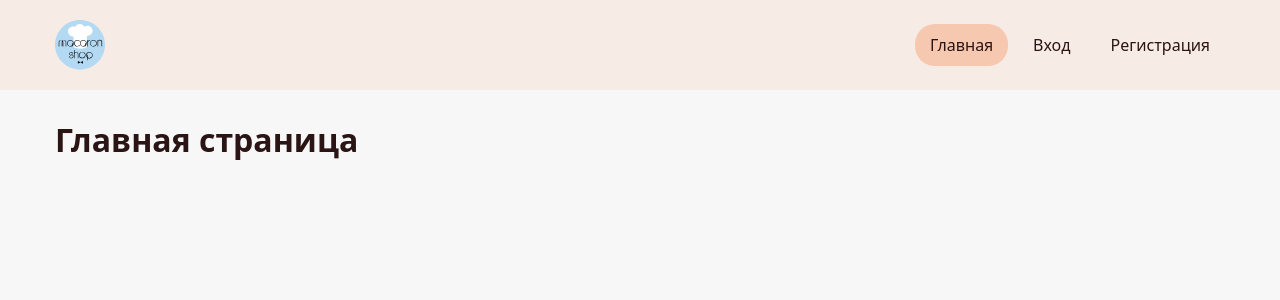
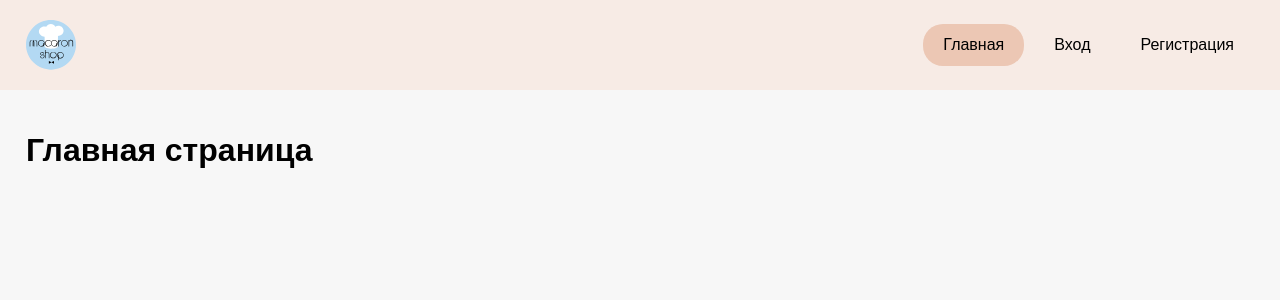
Before and after one commit to SwetlanaAng/ecommerce-app, a React (Vite) app: page / in a window 1280 px wide. Shown: the top 300 px of the page. Built offline with nearby package versions, Linux system fonts and the light colour scheme.

Commit message:
feat: create not found page

```diff
--- a/src/components/header/Header.css
+++ b/src/components/header/Header.css
@@ -1,6 +1,6 @@
 .header {
   width: 100%;
-  background-color: #f7ebe5;
+  background-color: var(--bg-color-light);
 }
 .header-content {
   display: flex;
@@ -23,12 +23,12 @@
     li {
       a {
         color: var(--text-color);
-        padding: 10px 15px;
+        padding: 10px 20px;
         border-radius: 20px;
         transition: all 0.3s ease;
       }
       &.active a {
-        background: #f6a57c80;
+        background: var(--color-hover);
         color: var(--text-color);
         pointer-events: none;
       }
--- /dev/null
+++ b/src/components/header/button/Button.css
@@ -0,0 +1,12 @@
+.btn {
+  background-color: var(--accent-color);
+  color: var(--white);
+  border: none;
+  border-radius: 20px;
+  padding: 10px 20px;
+  cursor: pointer;
+  transition: all 0.3s ease;
+  &:hover {
+    background-color: var(--accent-color-hover);
+  }
+}
--- /dev/null
+++ b/src/components/header/button/Button.tsx
@@ -0,0 +1,22 @@
+import './Button.css';
+
+interface ButtonProps {
+  className?: string;
+  onClick?: () => void;
+  children: React.ReactNode;
+  disabled?: boolean;
+  type?: 'button' | 'submit' | 'reset';
+}
+
+const Button = ({ className, onClick, children, disabled, type = 'button' }: ButtonProps) => (
+  <button
+    className={`${className ? className : ''} btn`}
+    onClick={onClick}
+    disabled={disabled}
+    type={type}
+  >
+    {children}
+  </button>
+);
+
+export default Button;
--- /dev/null
+++ b/src/pages/notFound/NotFound.css
@@ -0,0 +1,15 @@
+.not-found-page {
+  display: flex;
+  flex-direction: column;
+  align-items: center;
+  justify-content: center;
+  text-align: center;
+  gap: 20px;
+  h1 {
+    margin-bottom: 50px;
+  }
+  img {
+    max-width: 400px;
+    width: 100%;
+  }
+}
--- /dev/null
+++ b/src/pages/notFound/NotFound.tsx
@@ -0,0 +1,20 @@
+import React from 'react';
+import { useNavigate } from 'react-router-dom';
+import { AppRouterPaths } from '../../routes/AppRouterPathsEnums';
+import notFound from '../../assets/notFound.png';
+import Button from '../../components/header/button/Button';
+import './NotFound.css';
+
+const NotFound: React.FC = () => {
+  const navigate = useNavigate();
+
+  return (
+    <div className="not-found-page">
+      <h1>Извините, страница не найдена</h1>
+      <img src={notFound} alt="notFound" />
+      <Button onClick={() => navigate(AppRouterPaths.HOME)}>Вернуться на главную</Button>
+    </div>
+  );
+};
+
+export default NotFound;
--- a/src/routes/AppRouter.tsx
+++ b/src/routes/AppRouter.tsx
@@ -5,6 +5,7 @@ import Login from '../pages/login/Login';
 import Register from '../pages/register/Register';
 import Header from '../components/header/Header';
 import { AppRouterPaths } from './AppRouterPathsEnums';
+import NotFound from '../pages/notFound/NotFound';
 
 const AppRouter: React.FC = () => {
   return (
@@ -17,6 +18,7 @@ const AppRouter: React.FC = () => {
               <Route path={AppRouterPaths.HOME} element={<Home />} />
               <Route path={AppRouterPaths.LOGIN} element={<Login />} />
               <Route path={AppRouterPaths.REGISTER} element={<Register />} />
+              <Route path="*" element={<NotFound />} />
             </Routes>
           </div>
         </main>
--- /dev/null
+++ b/src/styles/colors.css
@@ -0,0 +1,9 @@
+:root {
+  --bg-color: #f7f7f7;
+  --text-color: #000000;
+  --accent-color: #e7426a;
+  --accent-color-hover: #cd2a53;
+  --bg-color-light: #f7ebe5;
+  --color-hover: #ecc7b4;
+  --white: #ffffff;
+}
--- a/src/styles/index.css
+++ b/src/styles/index.css
@@ -1,3 +1,6 @@
+@import url('https://fonts.googleapis.com/css2?family=Nunito:ital,wght@0,200..1000;1,200..1000&display=swap');
+@import './colors.css';
+
 * {
   padding: 0;
   margin: 0;
@@ -7,13 +10,8 @@
   text-decoration: none;
 }
 
-:root {
-  --bg-color: #f7f7f7;
-  --text-color: #2b1414;
-}
-
 body {
-  font-family: system-ui, Avenir, Helvetica, Arial, sans-serif;
+  font-family: 'Nunito', sans-serif;
   line-height: 130%;
   font-weight: 400;
   margin: 0;
@@ -24,8 +22,29 @@ body {
   color: var(--text-color);
 }
 
+h1 {
+  line-height: 130%;
+  color: var(--text-color);
+  margin-bottom: 20px;
+}
+
+a {
+  color: var(--accent-color);
+  transition: all 0.3s ease;
+  &:hover {
+    color: var(--accent-color-hover);
+  }
+}
+
 .container {
-  max-width: 1200px;
+  max-width: 1258px;
+  width: 100%;
   margin: 0 auto;
   padding: 0 15px;
 }
+
+@media (max-width: 480px) {
+  h1 {
+    font-size: 22px;
+  }
+}
```
Also changed, not shown: src/assets/notFound.png (added).
